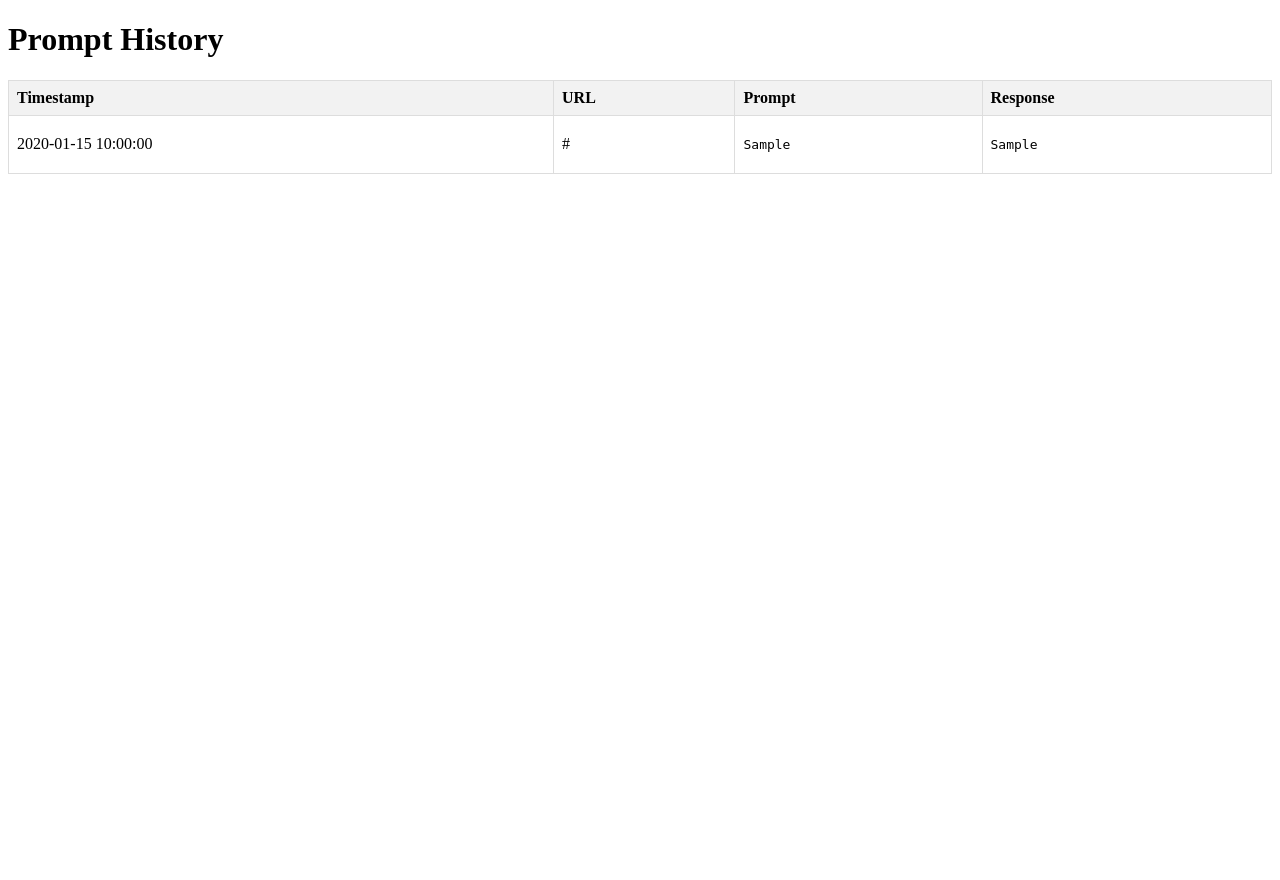
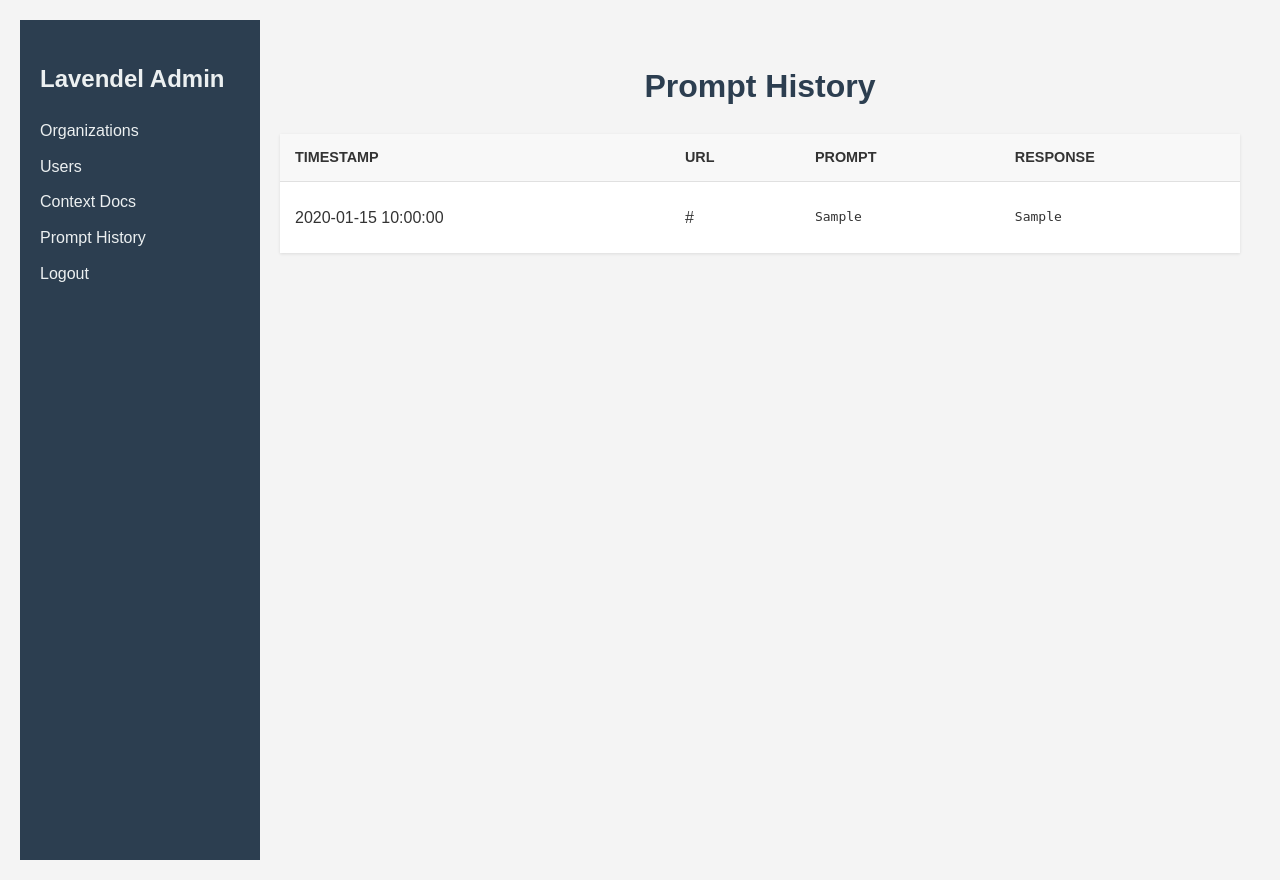
Before and after one commit to calebcauthon/aidock_backend, a Flask app: page /history in a window 1280 px wide. Before the commit the page ends 174 px from the top, so only its background shows below. Run offline with Flask 3, Linux system fonts and the light colour scheme; tables that the repository leaves empty hold one stand-in row (values such as "Sample post"); some libraries are stand-ins or nearby versions.

Commit message:
Refactor imports and add Prompt History link with template update.

```diff
--- a/app.py
+++ b/app.py
@@ -10,7 +10,7 @@ from routes_user_crud_for_platform_admin import user_routes
 from routes_organization_crud_for_platform_admin import organization_routes
 from db.init_db import create_table
 import psycopg2
-from auth import auth, login_required, platform_admin_required
+from routes_authentication_for_dock import auth, login_required, platform_admin_required
 from functools import wraps
 
 app = Flask(__name__, static_folder='templates')
--- a/routes_context_docs_for_platform_admin.py
+++ b/routes_context_docs_for_platform_admin.py
@@ -4,7 +4,7 @@ from sqlite3 import Error
 from flask import send_from_directory
 from flask_cors import CORS
 from db.init_db import create_connection
-from auth import platform_admin_required
+from routes_authentication_for_dock import platform_admin_required
 
 context_docs = Blueprint('context_docs', __name__, static_folder='lavendel_frontend')
 CORS(context_docs)
--- a/routes_organization_crud_for_platform_admin.py
+++ b/routes_organization_crud_for_platform_admin.py
@@ -1,6 +1,6 @@
 from flask import Blueprint, request, jsonify, render_template, redirect, url_for
 from db.init_db import create_connection, execute_sql
-from auth import platform_admin_required
+from routes_authentication_for_dock import platform_admin_required
 
 organization_routes = Blueprint('organization_routes', __name__)
 
--- a/routes_user_crud_for_platform_admin.py
+++ b/routes_user_crud_for_platform_admin.py
@@ -3,7 +3,7 @@ from werkzeug.security import check_password_hash, generate_password_hash
 import uuid
 from db.user_model import UserModel
 from db.init_db import create_connection, execute_sql
-from auth import platform_admin_required
+from routes_authentication_for_dock import platform_admin_required
 
 user_routes = Blueprint('user_routes', __name__)
 
--- a/templates/base.html
+++ b/templates/base.html
@@ -125,7 +125,7 @@
             <li><a href="[[ url_for('organization_routes.list_organizations') ]]">Organizations</a></li>
             <li><a href="[[ url_for('user_routes.list_users') ]]">Users</a></li>
             <li><a href="[[ url_for('context_docs.serve_docs') ]]">Context Docs</a></li>
-
+            <li><a href="[[ url_for('prompt_history') ]]">Prompt History</a></li>
             <li><a href="[[ url_for('auth.logout') ]]">Logout</a></li>
         </ul>
     </div>
--- a/templates/superuser_ui/prompt_history.html
+++ b/templates/superuser_ui/prompt_history.html
@@ -1,25 +1,6 @@
-<!DOCTYPE html>
-<html lang="en">
-<head>
-    <meta charset="UTF-8">
-    <meta name="viewport" content="width=device-width, initial-scale=1.0">
-    <title>Prompt History</title>
-    <style>
-        table {
-            border-collapse: collapse;
-            width: 100%;
-        }
-        th, td {
-            border: 1px solid #ddd;
-            padding: 8px;
-            text-align: left;
-        }
-        th {
-            background-color: #f2f2f2;
-        }
-    </style>
-</head>
-<body>
+{% extends "base.html" %}
+
+{% block content %}
     <h1>Prompt History</h1>
     <table>
         <thead>
@@ -41,5 +22,4 @@
             {% endfor %}
         </tbody>
     </table>
-</body>
-</html>
+{% endblock %}
```
